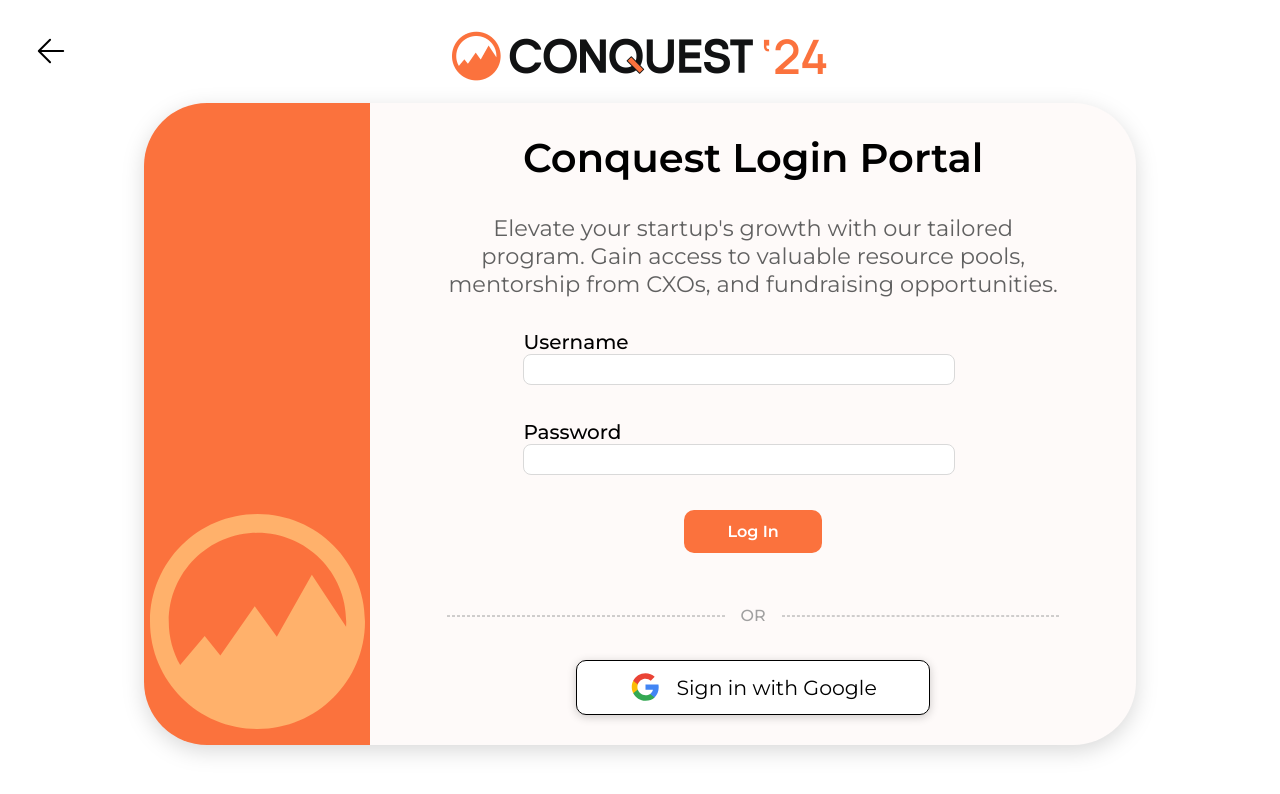
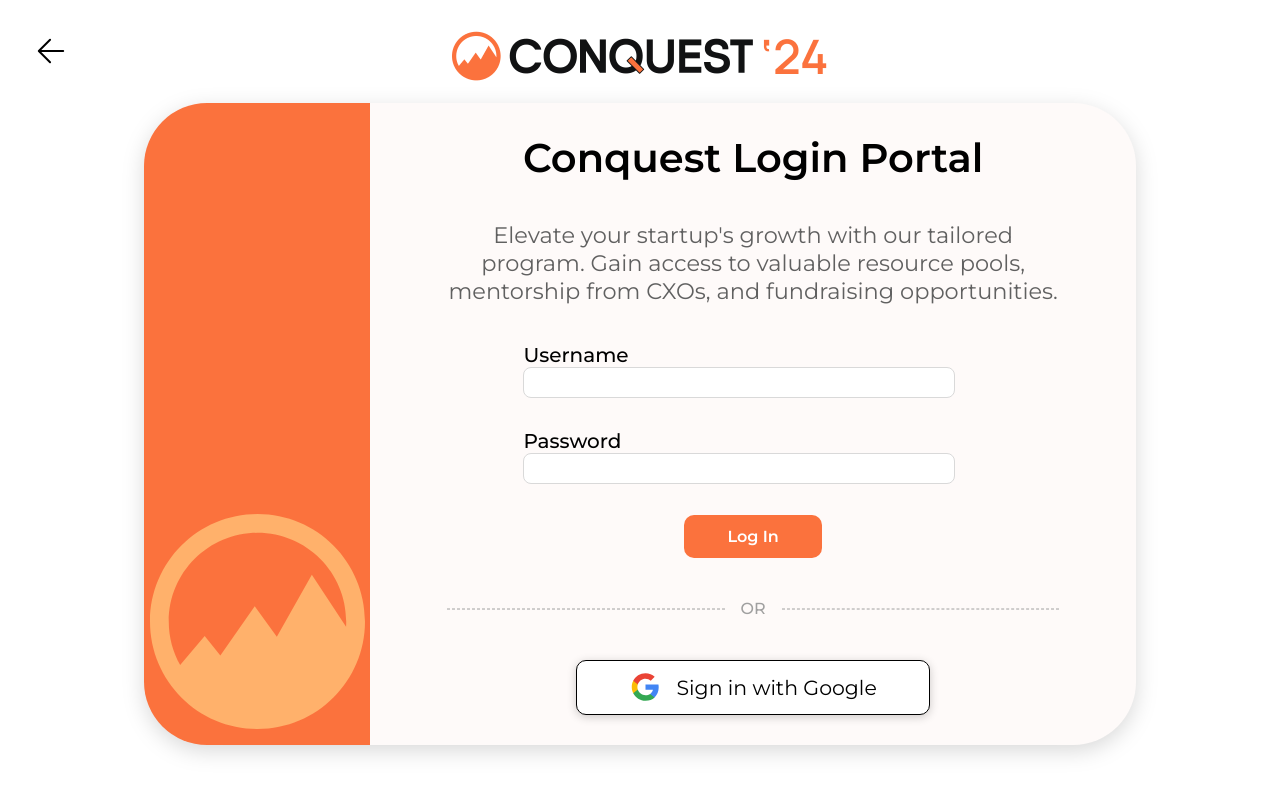
Before and after one commit to dvm-bitspilani/cel-conquest-2024, a React (Vite) app: page /login in a window 1280 px wide. Shown: the top 794 px of the page. Built offline with nearby package versions, Linux system fonts and the light colour scheme.

Commit message:
style: spacing changes

```diff
--- a/src/routes/Login/login.module.scss
+++ b/src/routes/Login/login.module.scss
@@ -110,7 +110,7 @@
                 flex-direction: column;
                 align-items: center;
                 justify-content: center;
-                gap: 1rem;
+                gap: 0.75rem;
 
                 .submitBtn {
                     aspect-ratio: 354 / 55;
@@ -125,6 +125,7 @@
                     gap: 0.625rem;
                     color: white;
                     font-weight: 600;
+                    margin-bottom: 0;
                     cursor: pointer;
                 }
 
```
